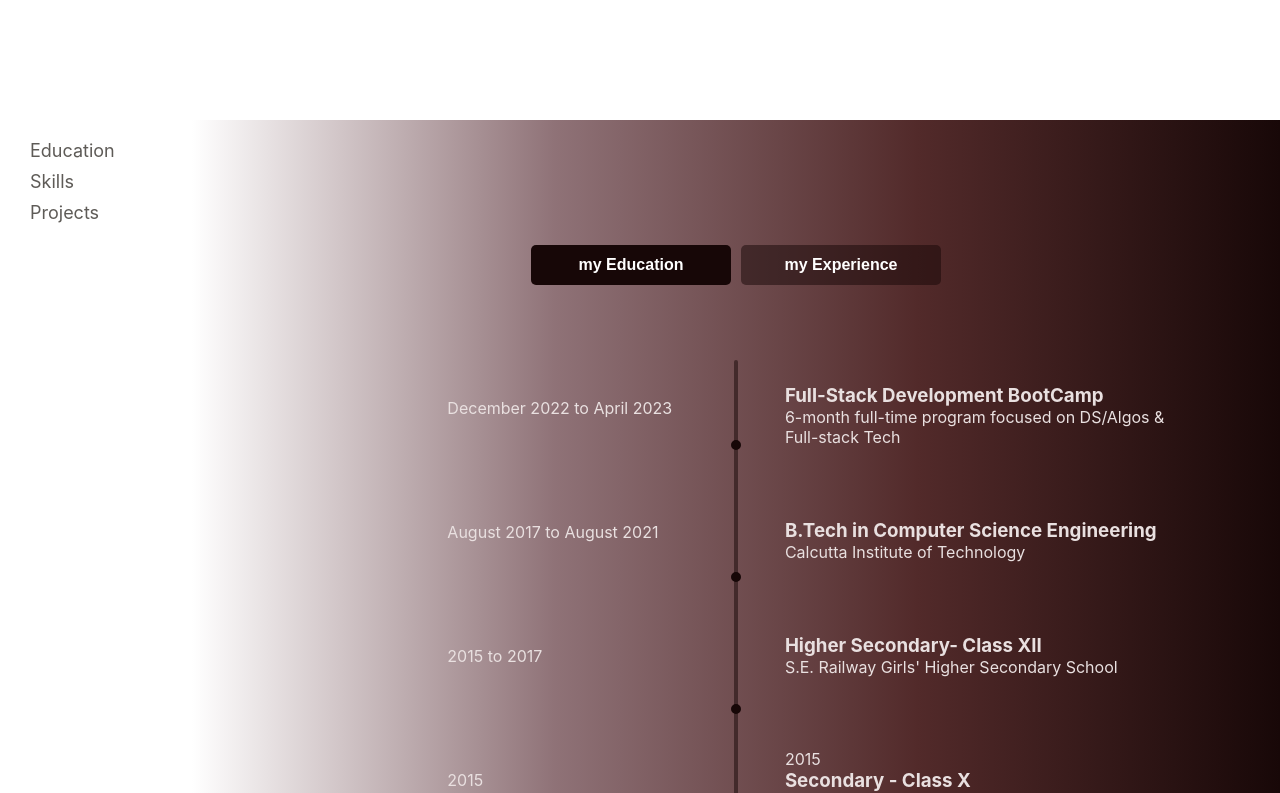
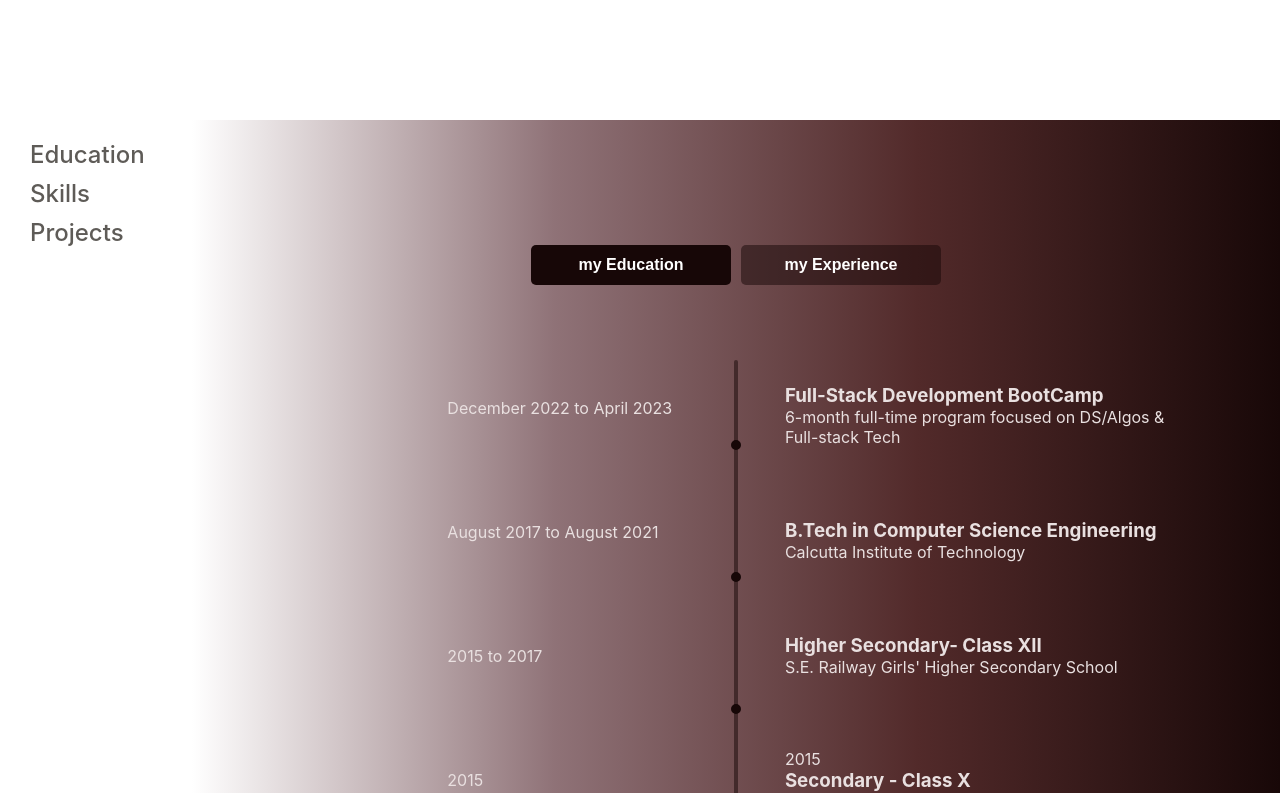
Before and after one commit to Muskan-Gupta10/myPortfolio, a React (Create React App) app: page / in a window 1280 px wide. Shown: the part 2440-3233 px from the top of the page. Built offline with nearby package versions, Linux system fonts and the light colour scheme.

Commit message:
added the footer component

```diff
--- a/package.json
+++ b/package.json
@@ -7,9 +7,11 @@
     "@testing-library/jest-dom": "^5.17.0",
     "@testing-library/react": "^13.4.0",
     "@testing-library/user-event": "^13.5.0",
+    "history": "^5.3.0",
     "react": "^18.2.0",
     "react-dom": "^18.2.0",
     "react-headroom": "^3.2.1",
+    "react-icons": "^5.0.1",
     "react-router-dom": "^6.21.1",
     "react-router-hash-link": "^2.4.3",
     "react-scripts": "5.0.1",
--- a/src/App.js
+++ b/src/App.js
@@ -3,7 +3,8 @@ import Home from "./components/Home";
 import Navbar from "./components/Navbar";
 import About from "./components/About"
 import Resume from "./components/Resume";
-import Contact from './components/Contact'
+import Contact from './components/Contact';
+import Footer from './components/Footer';
 import { useEffect, useState } from 'react';
 
 function App() {
@@ -94,6 +95,7 @@ function App() {
     <About id='about'/>
     <Resume id="resume"/>
     <Contact id='contact'/>
+    <Footer/>
     </div>
   );
 }
--- a/src/Styles/contact.css
+++ b/src/Styles/contact.css
@@ -3,13 +3,13 @@
     padding: 0;
     box-sizing: border-box;
 }
-#contactWrapper{
+#contact{
     height: 100vh;
     display: flex;
     justify-content: center;
     align-items: center;
 }
-.contact{
+.contactWrapper{
     width: 80%;
     /* background-color: rgb(123, 96, 60); */
     height: 80%;
@@ -61,6 +61,7 @@
     box-sizing: border-box;
     padding: 10px;
     background-color: rgb(230, 229, 227);
+    width:25vw;
 }
 #submit{
     background-color: rgb(70, 18, 18);
@@ -69,3 +70,10 @@
     font-size: 16px;
     font-family:Verdana, Geneva, Tahoma, sans-serif;
 }
+/* textarea {
+    width: 100%;
+    box-sizing: border-box;
+    max-width: 100%;
+    resize: vertical;
+    width:25vw;
+  } */
--- /dev/null
+++ b/src/Styles/footer.css
@@ -0,0 +1,24 @@
+*{
+    margin:0;
+    padding: 0;
+    box-sizing: border-box;
+}
+#footer{
+    height: 30vh;
+    width: 100%;
+    background-color: rgba(82, 47, 47);
+    border-top-left-radius:100%;
+    border-top-right-radius:100%;
+    display: flex;
+    justify-content: center;
+    align-items: center;
+    color: antiquewhite;
+    font-size:30px;
+    flex-direction: column;
+    gap:10px
+}
+#footerContent a{
+    padding: 10px ;
+    color: antiquewhite;
+    text-decoration: none;
+}
--- a/src/Styles/projects.css
+++ b/src/Styles/projects.css
@@ -3,11 +3,11 @@
     padding: 0;
     box-sizing: border-box;
 }
-#projectsWrapper{
+#projects{
     height: 240vh;
     background-image: linear-gradient(to right, rgb(251, 249, 249,.2),rgb(153, 83, 83,.6),rgb(119, 33, 33),rgb(62, 6, 6),rgb(36, 3, 3))
 }
-.projects{
+.projectsWrapper{
     width: 100%;
     height: 60vh;
     /* background-color: antiquewhite;
--- a/src/Styles/resume.css
+++ b/src/Styles/resume.css
@@ -9,7 +9,7 @@
 .mainLeft{
     /* background-color:rgb(243, 209, 184); */
     position:sticky;
-    top:20px;
+    top:10vh;
     width: 15vw;
     height: 300px;
     box-sizing: border-box;
@@ -21,7 +21,8 @@
 }
 .mainLeft>ul>li{
     padding-bottom: 10px;
-    font-size:large;
+    font-size:x-large;
+    font-weight: 500;
 
 }
 .mainLeft>ul>li>a{
@@ -35,3 +36,8 @@
     /* padding: 20px; */
     box-sizing: border-box;
 }
+.activeResume{
+    margin-left: 10px !important; /* Adjust this value based on your design */
+    color:rgb(185, 164, 164) !important;
+    transition: margin-left 0.3s ease !important;
+}
--- a/src/Styles/skills.css
+++ b/src/Styles/skills.css
@@ -4,7 +4,7 @@
     box-sizing: border-box;
 
 }
-#skillsWrapper{
+#skills{
     height: 120vh;
     background-image:linear-gradient(to right , rgb(252, 252, 252,.5) ,rgb(202, 194, 185),rgb(172, 155, 134),rgb(172, 155, 134)) ;
     padding: 20px;
@@ -16,7 +16,7 @@
     font-weight: 700;
     margin: 20px;
 }
-#skills{
+#skillsWrapper{
     display: flex;
     align-items:start;
     justify-content: center;
--- a/src/components/Contact.js
+++ b/src/components/Contact.js
@@ -2,9 +2,9 @@ import React from 'react'
 import '../Styles/contact.css'
 const Contact = () => {
   return (
-    <div id='contactWrapper'>
+    <div id='contact'>
 
-      <div className="contact">
+      <div className="contactWrapper">
         <div className="contactLeft">
           <div className="heading">
           Get in touch
--- a/src/components/Footer.js
+++ b/src/components/Footer.js
@@ -0,0 +1,25 @@
+import React from 'react'
+import '../Styles/footer.css'
+import { VscGithub } from "react-icons/vsc";
+import { BsLinkedin } from "react-icons/bs";
+import { FaTwitter } from "react-icons/fa";
+const Footer = () => {
+    const githubUrl='https://github.com/Muskan-Gupta10/'
+    const linkedInProfileUrl='https://www.linkedin.com/in/muskan-gupta-19a90626b/'
+    const TwitterProfileUrl='#'
+  return (
+    <div id='footer'>
+        Socials
+        <h6>connect with me</h6>
+        <div id="footerContent">
+        <a href={githubUrl} target="_blank" rel="noopener noreferrer"> <VscGithub/></a>
+        <a href={linkedInProfileUrl} target="_blank" rel="noopener noreferrer"> <BsLinkedin/></a>
+        <a href={TwitterProfileUrl} target="_blank" rel="noopener noreferrer"> <FaTwitter/></a>
+
+
+        </div>
+    </div>
+  )
+}
+
+export default Footer
--- a/src/components/Resume.js
+++ b/src/components/Resume.js
@@ -1,19 +1,37 @@
-import React from 'react'
+import React,{useEffect} from 'react'
 import {HashLink as Link} from 'react-router-hash-link'
-import Navbar from "./Navbar"
 import Education from './ResumeComp/Education'
 import Skills from './ResumeComp/Skills'
 import Projects from './ResumeComp/Projects'
 import '../Styles/resume.css'
+import { useLocation } from 'react-router-dom'
+
 const Resume = () => {
+  const location=useLocation()
+
+
+  useEffect(() => {
+    const handleScroll = () => {
+
+    };
+
+    // Attach the scroll event listener
+    window.addEventListener('scroll', handleScroll);
+
+    // Cleanup: Remove the event listener when the component is unmounted
+    return () => {
+      window.removeEventListener('scroll', handleScroll);
+    };
+  }, []);
   return (
     <div id='resume'>
         <div className="mainLeft">
 
                 <ul id='resumeUL'>
-                    <li>< Link to="#education" smooth>Education</Link></li>
-                    <li>< Link to="#skills" smooth>Skills</Link></li>
-                    <li>< Link to="#projects" smooth>Projects</Link></li>
+                  {console.log(location.hash)}
+                    <li>< Link to="#education" className={location.hash === '#education' ? 'activeResume' : ''} smooth>Education</Link></li>
+                    <li>< Link to="#skills"  className={location.hash === '#skills' ? 'activeResume' : ''} smooth>Skills</Link></li>
+                    <li>< Link to="#projects"  className={location.hash === '#projects' ? 'activeResume' : ''} smooth>Projects</Link></li>
                 </ul>
 
         </div>
--- a/src/components/ResumeComp/Projects.js
+++ b/src/components/ResumeComp/Projects.js
@@ -3,20 +3,20 @@ import '../../Styles/projects.css'
 
 const Projects = () => {
   return (
-    <div id='projectsWrapper'>
-      <div className="projects ">
+    <div id='projects'>
+      <div className="projectsWrapper ">
         <div className="project1 p1"></div>
         <div className="project2 p2"></div>
       </div>
-      <div className="projects ">
+      <div className="projectsWrapper ">
       <div className="project1 p3"></div>
         <div className="project2 p4"></div>
       </div>
-      <div className="projects ">
+      <div className="projectsWrapper ">
       <div className="project1 p5"></div>
         <div className="project2 p6"></div>
       </div>
-      <div className="projects ">
+      <div className="projectsWrapper ">
       <div className="project1 p7"></div>
         <div className="project2 p8"></div>
       </div>
--- a/src/components/ResumeComp/Skills.js
+++ b/src/components/ResumeComp/Skills.js
@@ -111,9 +111,9 @@ const Skill = ({ id, label, endValue }) => {
 
 const Skills = () => {
   return (
+    <div id="skills">
+      <div id='heading'>Skills</div>
     <div id="skillsWrapper">
-      <div id='heading'>Skills</div>
-    <div id="skills">
       {/* passing diff values for diff skill cards in skill function */}
       <Skill id="progress1" label="React" endValue={90} />
       <Skill id="progress2" label="Node JS" endValue={75} />
```
Also changed, not shown: 1 other file (tests, documents, lock files or other folders).
